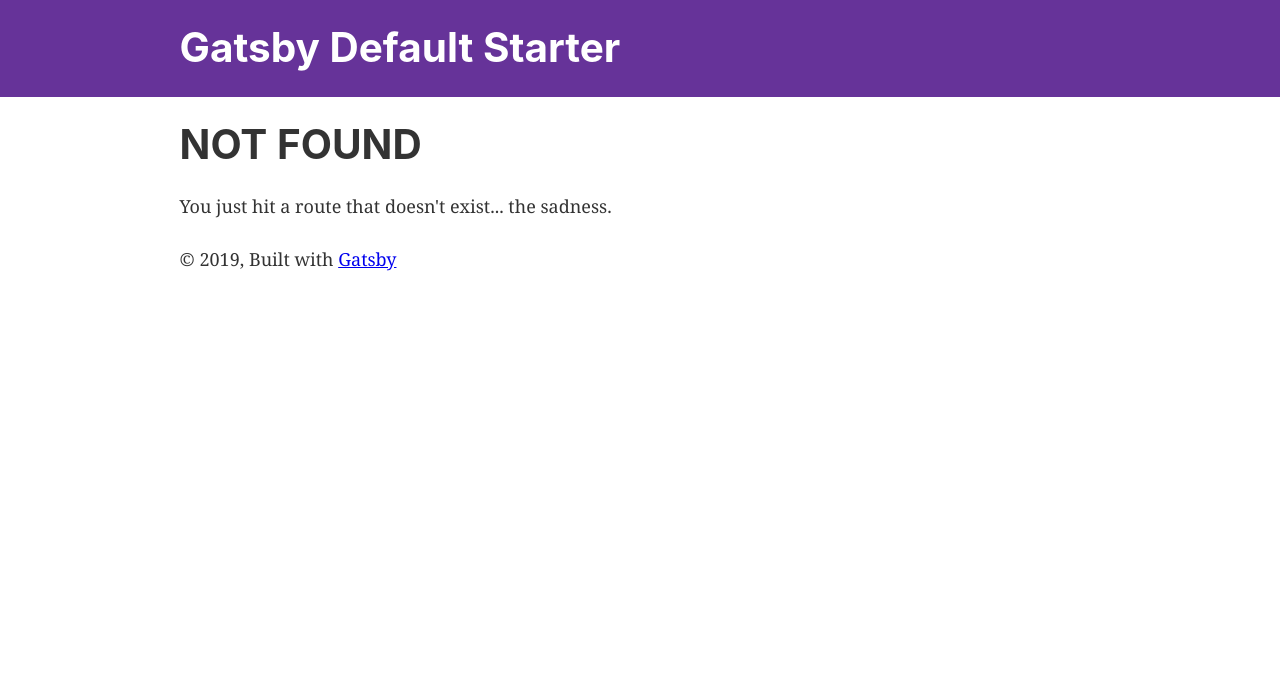
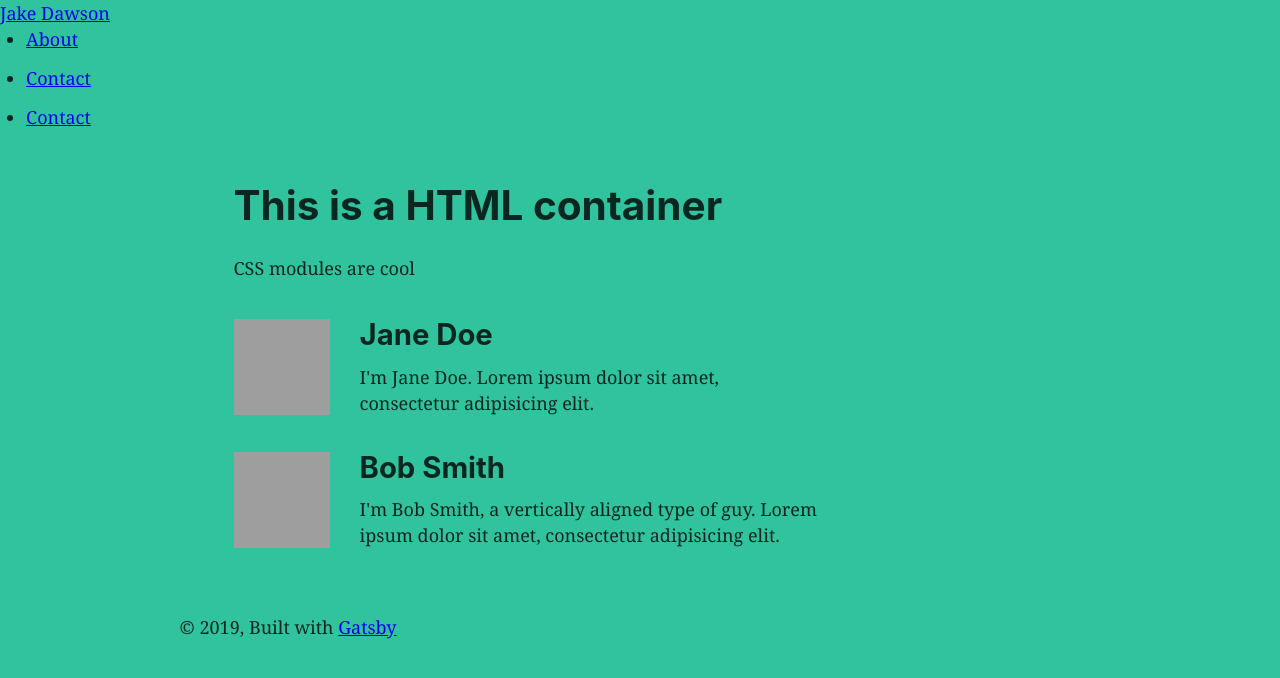
Before and after one commit to jakedawson2/jakedawsonmedia, a Gatsby site: page /about in a window 1280 px wide. Before the commit this address had no page. Built offline with nearby package versions, Linux system fonts and the light colour scheme; Gatsby itself is replaced by a stand-in of ours; grey boxes are pictures that could not be loaded.

Commit message:
updating to Jake Dawson

```diff
--- a/gatsby-config.js
+++ b/gatsby-config.js
@@ -1,6 +1,6 @@
 module.exports = {
   siteMetadata: {
-    title: `Gatsby Default Starter`,
+    title: `Test site Gatsby`,
     description: `Kick off your next, great Gatsby project with this default starter. This barebones starter ships with the main Gatsby configuration files you might need.`,
     author: `@gatsbyjs`,
   },
@@ -15,6 +15,7 @@ module.exports = {
     },
     `gatsby-transformer-sharp`,
     `gatsby-plugin-sharp`,
+    `gatsby-plugin-sass`,
     {
       resolve: `gatsby-plugin-manifest`,
       options: {
@@ -29,6 +30,6 @@ module.exports = {
     },
     // this (optional) plugin enables Progressive Web App + Offline functionality
     // To learn more, visit: https://gatsby.dev/offline
-    // `gatsby-plugin-offline`,
+    `gatsby-plugin-offline`,
   ],
 }
--- a/package.json
+++ b/package.json
@@ -10,9 +10,11 @@
     "gatsby-plugin-manifest": "^2.1.1",
     "gatsby-plugin-offline": "^2.1.1",
     "gatsby-plugin-react-helmet": "^3.0.12",
+    "gatsby-plugin-sass": "^2.0.11",
     "gatsby-plugin-sharp": "^2.1.3",
     "gatsby-source-filesystem": "^2.0.38",
     "gatsby-transformer-sharp": "^2.1.21",
+    "node-sass": "^4.12.0",
     "prop-types": "^15.7.2",
     "react": "^16.8.6",
     "react-dom": "^16.8.6",
--- /dev/null
+++ b/src/components/container.js
@@ -0,0 +1,6 @@
+import React from "react"
+import containerStyles from "./container.module.css"
+
+export default ({ children }) => (
+    <div className={containerStyles.container}>{children}</div>
+)
--- /dev/null
+++ b/src/components/container.module.css
@@ -0,0 +1,4 @@
+.container{
+    margin: 3rem;
+    max-width: 600px    ;
+}
--- a/src/components/header.js
+++ b/src/components/header.js
@@ -2,33 +2,22 @@ import { Link } from "gatsby"
 import PropTypes from "prop-types"
 import React from "react"
 
-const Header = ({ siteTitle }) => (
-  <header
-    style={{
-      background: `rebeccapurple`,
-      marginBottom: `1.45rem`,
-    }}
-  >
-    <div
-      style={{
-        margin: `0 auto`,
-        maxWidth: 960,
-        padding: `1.45rem 1.0875rem`,
-      }}
-    >
-      <h1 style={{ margin: 0 }}>
-        <Link
-          to="/"
-          style={{
-            color: `white`,
-            textDecoration: `none`,
-          }}
-        >
-          {siteTitle}
-        </Link>
-      </h1>
-    </div>
+
+
+const Header = () => (
+  <div>
+  <header>
+    <Link to="/" class="logo">Jake Dawson</Link>
+
+    <nav>
+      <ul>
+        <li> <Link to = "/about">About</Link></li>
+        <li> <Link to = "/about">Contact</Link></li>
+        <li> <Link to = "/about">Contact</Link></li>
+      </ul>
+    </nav>
   </header>
+  </div>
 )
 
 Header.propTypes = {
--- /dev/null
+++ b/src/components/hero.js
@@ -0,0 +1,20 @@
+import React from 'react';
+import { Link } from "gatsby"
+
+const hero = () => {
+    return (
+        <section class="hero">
+            <div class="inner">
+                <div class="clipper">
+                    <h1>Jake Dawson Media</h1>
+                </div>
+                <div class="anim-panel">
+                    <p>Web Design and social media marketing</p>
+                    <Link to="/about" class="read-btn primary">Contact Me</Link>
+                </div>
+            </div>
+        </section>
+    );
+}
+
+export default hero;
--- a/src/components/layout.css
+++ b/src/components/layout.css
@@ -1,5 +1,5 @@
 html {
-  font-family: sans-serif;
+  font-family: roboto;
   -ms-text-size-adjust: 100%;
   -webkit-text-size-adjust: 100%;
 }
@@ -230,8 +230,7 @@ h1 {
   padding-top: 0;
   margin-bottom: 1.45rem;
   color: inherit;
-  font-family: -apple-system, BlinkMacSystemFont, Segoe UI, Roboto, Oxygen,
-    Ubuntu, Cantarell, Fira Sans, Droid Sans, Helvetica Neue, sans-serif;
+  font-family: -apple-system, BlinkMacSystemFont, 'Segoe UI', Roboto, Oxygen, Ubuntu, Cantarell, 'Open Sans', 'Helvetica Neue', sans-serif;
   font-weight: bold;
   text-rendering: optimizeLegibility;
   font-size: 2.25rem;
--- a/src/components/layout.js
+++ b/src/components/layout.js
@@ -11,6 +11,7 @@ import { StaticQuery, graphql } from "gatsby"
 
 import Header from "./header"
 import "./layout.css"
+import "../styles/main.scss"
 
 const Layout = ({ children }) => (
   <StaticQuery
--- /dev/null
+++ b/src/pages/about.js
@@ -0,0 +1,34 @@
+import React from "react"
+import Layout from "../components/layout"
+
+import Container from "../components/container"
+import styles from "./about.module.css"
+
+const User = props => (
+    <div className={styles.user}>
+      <img src={props.avatar} className={styles.avatar} alt="" />
+      <div className={styles.description}>
+        <h2 className={styles.username}>{props.username}</h2>
+        <p className={styles.excerpt}>{props.excerpt}</p>
+      </div>
+    </div>
+  )
+
+export default () => (
+    <Layout>
+      <Container>
+          <h1>This is a HTML container</h1>
+          <p>CSS modules are cool</p>
+          <User
+        username="Jane Doe"
+        avatar="https://s3.amazonaws.com/uifaces/faces/twitter/adellecharles/128.jpg"
+        excerpt="I'm Jane Doe. Lorem ipsum dolor sit amet, consectetur adipisicing elit."
+      />
+      <User
+        username="Bob Smith"
+        avatar="https://s3.amazonaws.com/uifaces/faces/twitter/vladarbatov/128.jpg"
+        excerpt="I'm Bob Smith, a vertically aligned type of guy. Lorem ipsum dolor sit amet, consectetur adipisicing elit."
+      />
+      </Container>
+    </Layout>
+)
--- /dev/null
+++ b/src/pages/about.module.css
@@ -0,0 +1,31 @@
+.user {
+    display: flex;
+    align-items: center;
+    margin: 0 auto 12px auto;
+  }
+
+  .user:last-child {
+    margin-bottom: 0;
+  }
+
+  .avatar {
+    flex: 0 0 96px;
+    width: 96px;
+    height: 96px;
+    margin: 0;
+  }
+
+  .description {
+    flex: 1;
+    margin-left: 18px;
+    padding: 12px;
+  }
+
+  .username {
+    margin: 0 0 12px 0;
+    padding: 0;
+  }
+
+  .excerpt {
+    margin: 0;
+  }
--- /dev/null
+++ b/src/styles/main.scss
@@ -0,0 +1,3 @@
+html {
+    background: rgb(49, 194, 158);
+}
```
Also changed, not shown: src/components/sidebar.js (added, +20 -0 lines), src/components/subscribe.js (added, +21 -0 lines), src/pages/index.js (+8 -1 lines), src/components/nav.js (added), 1 other file.
